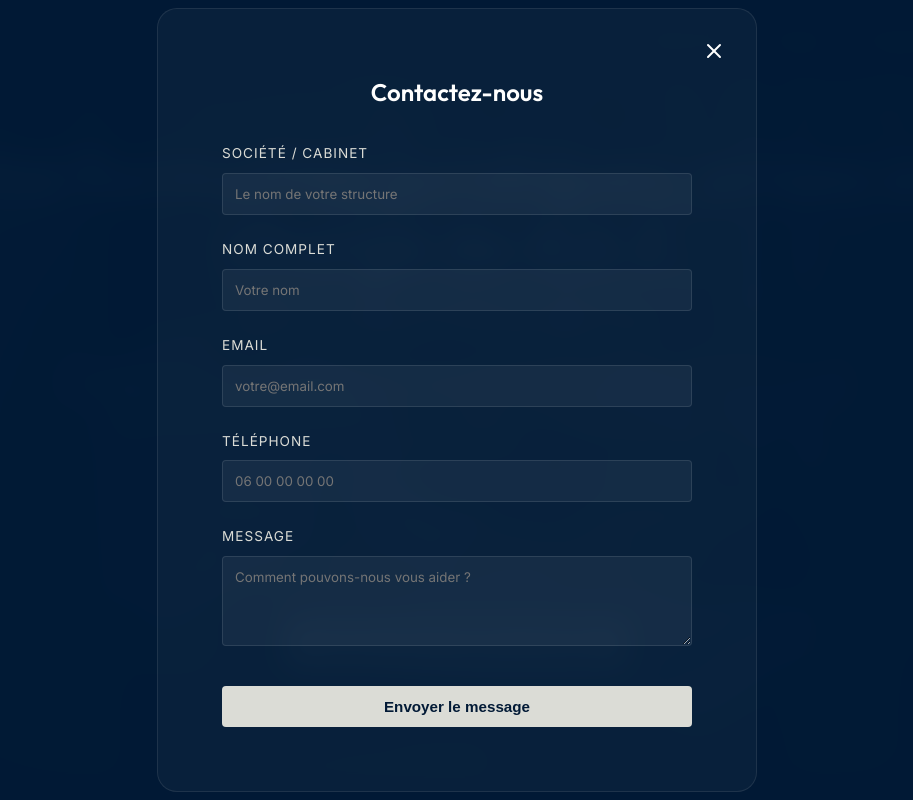
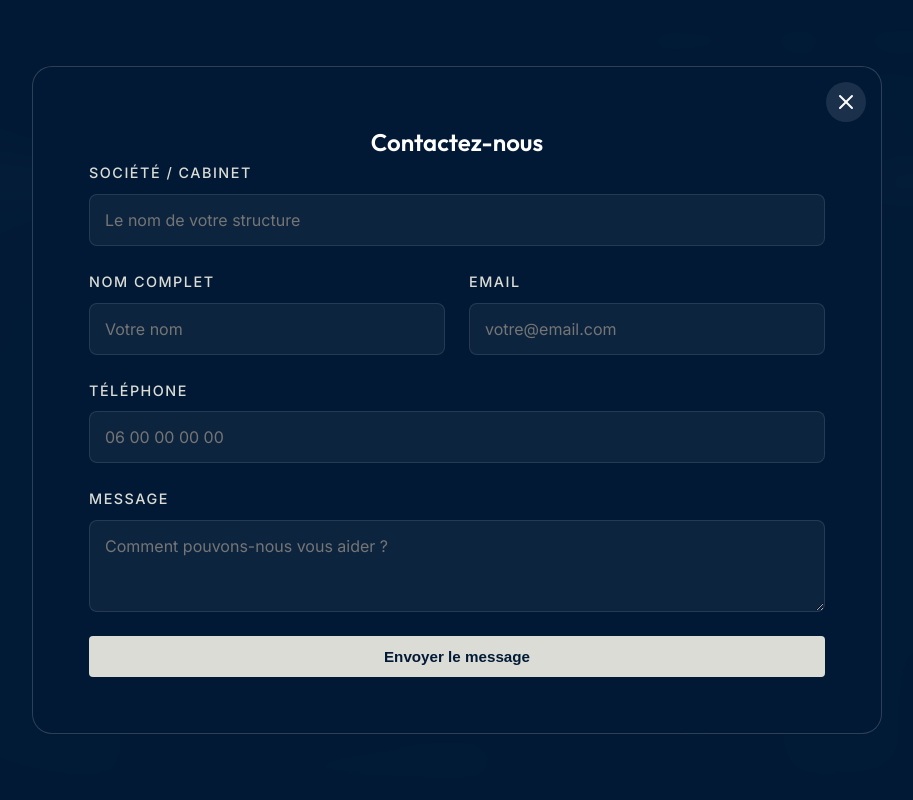
Before and after one commit to SoenF/adminlexis, a plain HTML site: page index.html in a window 1280 px wide. Both pictures are taken after a click on the link "Prendre contact / Planifier un échange". Shown: the top 800 px of the page, without its empty margins (183-1096 px from the left). Drawn offline with nearby package versions, Linux system fonts and the light colour scheme.

Commit message:
improved formulaire contact

```diff
--- a/index.html
+++ b/index.html
@@ -612,52 +612,77 @@
         }
 
         .modal-content {
-            width: 90%;
-            max-width: 600px;
-            padding: 4rem;
-            background: rgba(255, 255, 255, 0.03);
+            width: 95%;
+            max-width: 850px;
+            padding: 3.5rem;
+            background: rgba(2, 26, 54, 0.98);
+            backdrop-filter: blur(20px);
             border-radius: 20px;
-            border: 1px solid rgba(219, 220, 214, 0.1);
+            border: 1px solid rgba(219, 220, 214, 0.2);
             position: relative;
         }
 
         .close-modal {
             position: absolute;
-            top: 20px;
-            right: 20px;
-            background: none;
+            top: 15px;
+            right: 15px;
+            background: rgba(255, 255, 255, 0.1);
             border: none;
             color: var(--white);
             cursor: pointer;
-            padding: 10px;
+            padding: 8px;
+            border-radius: 50%;
+            display: flex;
+            align-items: center;
+            justify-content: center;
+            z-index: 2100;
+            transition: var(--transition);
+        }
+
+        .close-modal:hover {
+            background: var(--accent);
+            color: var(--primary);
         }
 
         .contact-form {
             display: grid;
+            grid-template-columns: 1fr 1fr;
             gap: 1.5rem;
+        }
+
+        .contact-form h2 {
+            grid-column: span 2;
+            margin-bottom: 2rem !important;
+            font-size: 2.2rem;
+        }
+
+        .form-group.full-width {
+            grid-column: span 2;
         }
 
         .form-group {
             display: flex;
             flex-direction: column;
-            gap: 0.5rem;
+            gap: 0.6rem;
         }
 
         .form-group label {
-            font-size: 0.85rem;
+            font-size: 0.9rem;
             color: var(--accent);
             text-transform: uppercase;
-            letter-spacing: 1px;
+            letter-spacing: 1.5px;
+            font-weight: 500;
         }
 
         .form-group input,
         .form-group textarea {
             background: rgba(255, 255, 255, 0.05);
             border: 1px solid rgba(255, 255, 255, 0.1);
-            padding: 12px;
-            border-radius: 4px;
+            padding: 15px;
+            border-radius: 8px;
             color: var(--white);
             font-family: inherit;
+            font-size: 1rem;
             transition: var(--transition);
         }
 
@@ -712,7 +737,7 @@
             }
 
             .modal-content {
-                padding: 2rem;
+                padding: 1.5rem;
             }
         }
     </style>
@@ -1071,10 +1096,10 @@
             <button class="close-modal" onclick="closeModal()">
                 <i data-lucide="x"></i>
             </button>
-            <h2 style="margin-bottom: 2rem; text-align: center;">Contactez-nous</h2>
+            <h2 style="text-align: center;">Contactez-nous</h2>
             <form class="contact-form"
                 onsubmit="event.preventDefault(); alert('Message envoyé ! (Simulation)'); closeModal();">
-                <div class="form-group">
+                <div class="form-group full-width">
                     <label>Société / Cabinet</label>
                     <input type="text" placeholder="Le nom de votre structure" required>
                 </div>
@@ -1086,15 +1111,17 @@
                     <label>Email</label>
                     <input type="email" placeholder="votre@email.com" required>
                 </div>
-                <div class="form-group">
+                <div class="form-group full-width">
                     <label>Téléphone</label>
                     <input type="tel" placeholder="06 00 00 00 00">
                 </div>
-                <div class="form-group">
+                <div class="form-group full-width">
                     <label>Message</label>
-                    <textarea rows="4" placeholder="Comment pouvons-nous vous aider ?" required></textarea>
+                    <textarea rows="3" placeholder="Comment pouvons-nous vous aider ?" required></textarea>
                 </div>
-                <button type="submit" class="btn btn-primary" style="margin-top: 1rem;">Envoyer le message</button>
+                <div class="form-group full-width">
+                    <button type="submit" class="btn btn-primary">Envoyer le message</button>
+                </div>
             </form>
         </div>
     </div>
```
